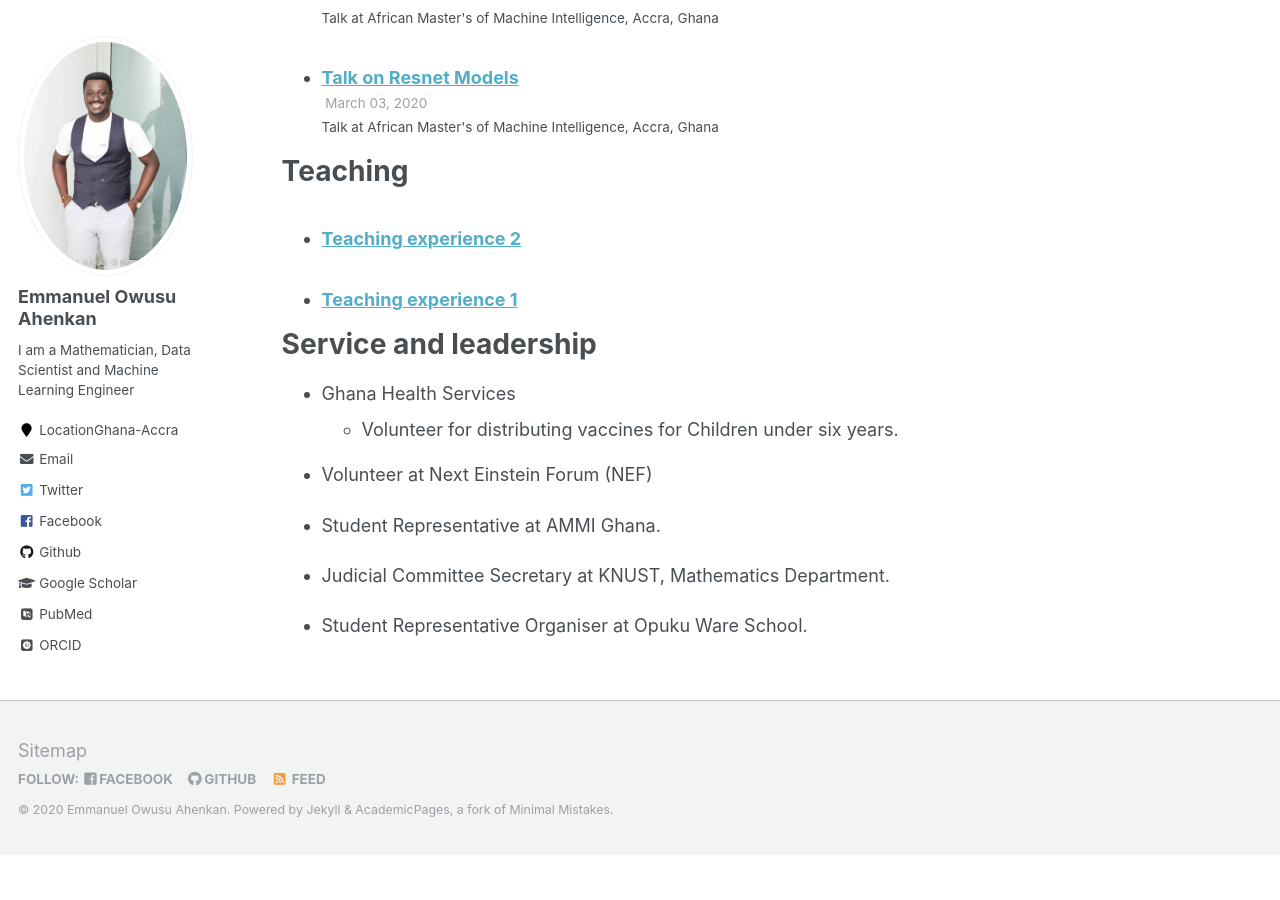
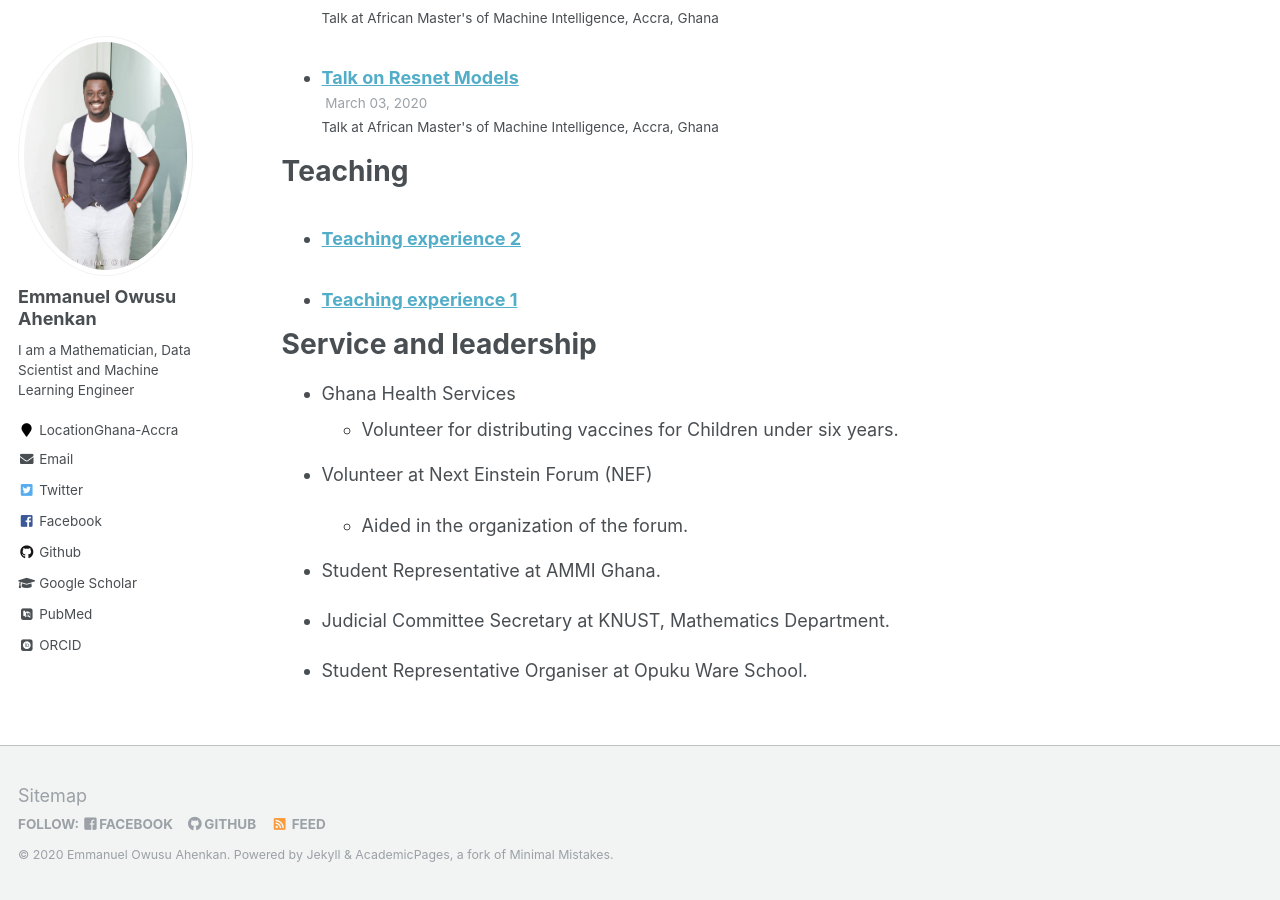
Before and after one commit to EmmanuelOwusu/EmmanuelOwusu.github.io, a Jekyll site: the page built from _pages/cv.md, in a window 1280 px wide and 900 px high, scrolled down 1633 px. Built offline with Jekyll 4.4.1, drawn with Linux system fonts in a browser that asks for light colours; some web fonts are replaced; before the commit the page ends 2488 px from its top, so only the background shows below that.

Commit message:
Updated CV 2
Updated CV 2

```diff
--- a/_pages/cv.md
+++ b/_pages/cv.md
@@ -61,6 +61,8 @@ Service and leadership
   * Volunteer for distributing vaccines for Children under six years.
 * Volunteer at Next Einstein Forum (NEF)
 
+  * Aided in the organization of the forum.
+
 * Student Representative  at AMMI Ghana.
 
 * Judicial Committee Secretary at KNUST, Mathematics Department.
```
